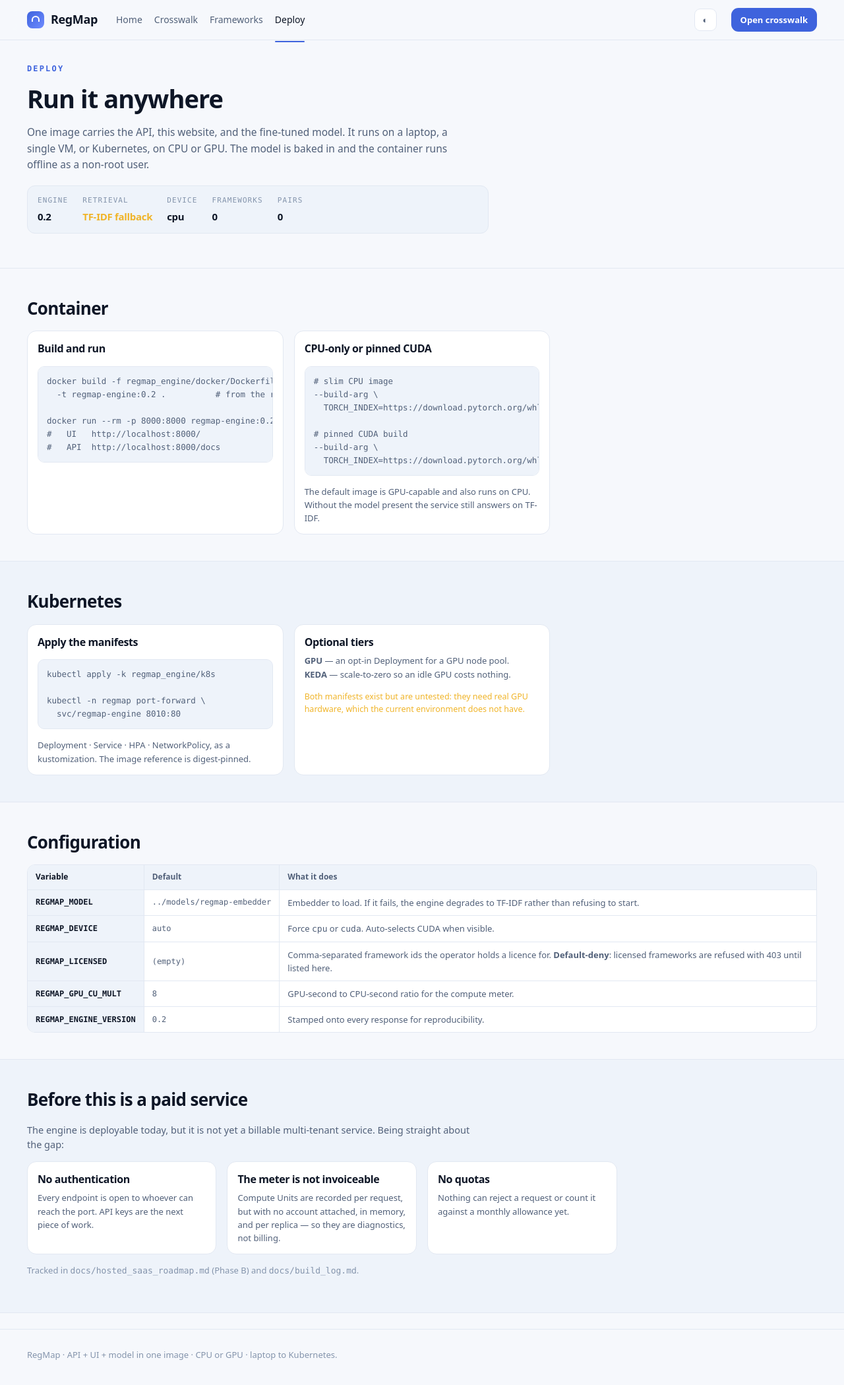
After one commit to samuelgtetteh/RegMap, a FastAPI app: page /deploy.html in a window 1280 px wide. The commit adds this page. Shown: the whole page at 66% size. Run offline with FastAPI, Linux system fonts and the light colour scheme; data that the repository does not hold is empty.

Commit message:
Split the site into a page per nav title; drop API/health from public nav
The site was one page with #frameworks and #deploy as anchors. Each nav title
is now a real page.

- web/frameworks.html: live coverage read from the engine. Summary stats
  (frameworks live, controls indexed, answerable pairs, official vs derived
  routes), framework cards grouped by family with versions and hub flags, a
  pair matrix (from down / to across, cells reading official, official
  inverted, derived, or none) that makes the hub payoff visible, and a
  licensing legend for the three access tiers.
- web/deploy.html: a live "what this instance is running" strip from /health,
  container build/run, CPU and pinned-CUDA build args, k8s apply, a
  configuration table for every REGMAP_* env var, and a "before this is a paid
  service" section saying plainly that there is no auth, the meter is not
  invoiceable, and there are no quotas.
- web/index.html: trimmed to a landing page -- hero, live demo, how it works,
  and three cards routing to the new pages. The coverage card carries the real
  framework and control counts.
- site.css: code blocks, matrix/config tables, clickable tiles.

Removed /docs and /health from the nav. They expose engine internals and are
meant to become admin-only. This stops advertising them; it is NOT access
control, and both remain reachable by URL. The real work is specified as Phase
B7 in docs/build_log.md, with one constraint worth stating up front:

  /health must be SPLIT, not gated. k8s/deployment.yaml points startupProbe,
  readinessProbe and livenessProbe all at /health, so requiring auth there
  would make every pod fail its probes and never go ready. Public /health
  should return {"status":"ok"} only; the current payload additionally leaks
  the model filesystem path, device, framework list and versions, and that
  detail belongs behind admin.

Also fixes long TORCH_INDEX URLs overflowing their card on the deploy page.

Verified: all four pages return 200, all inline and standalone JS passes
node --check, no dead references to the removed homepage elements remain, and
every page was rendered and inspected in headless Chrome.

```diff
--- a/regmap_engine/web/assets/shell.js
+++ b/regmap_engine/web/assets/shell.js
@@ -3,12 +3,15 @@
    add one entry to NAV below + drop a new <app>.html that links these two files. */
 (function () {
   // The site's pages. Add an app here and it appears in the nav on every page.
+  // One entry per page. Each id matches a <body data-page="…"> so the active link underlines itself.
+  // NOTE: /docs (the API explorer) and /health are deliberately NOT listed — they expose engine
+  // internals and are meant to become admin-only. Removing them from the nav stops advertising them;
+  // it is not access control. Real gating lands with the Phase B auth work.
   const NAV = [
     { id: "home",       label: "Home",       href: "/" },
     { id: "crosswalk",  label: "Crosswalk",  href: "/crosswalk.html" },
-    { id: "frameworks", label: "Frameworks", href: "/#frameworks" },
-    { id: "deploy",     label: "Deploy",     href: "/#deploy" },
-    { id: "api",        label: "API",        href: "/docs" },
+    { id: "frameworks", label: "Frameworks", href: "/frameworks.html" },
+    { id: "deploy",     label: "Deploy",     href: "/deploy.html" },
   ];
 
   const page = document.body.dataset.page || "";
@@ -23,7 +26,6 @@
        <nav class="nav-links">${links}</nav>
        <span class="nav-sp"></span>
        <button class="icon-btn" id="themeToggle" title="Toggle theme" aria-label="Toggle theme">◐</button>
-       <a class="btn ghost sm" href="/docs">API docs</a>
        <a class="btn primary sm" href="/crosswalk.html">Open crosswalk</a>
      </div>`;
   document.body.prepend(header);
--- a/regmap_engine/web/assets/site.css
+++ b/regmap_engine/web/assets/site.css
@@ -154,6 +154,32 @@ textarea{resize:vertical;min-height:74px;line-height:1.5}
   border-radius:50%;animation:sp .7s linear infinite;vertical-align:-2px}
 @keyframes sp{to{transform:rotate(360deg)}}
 
+/* ---- code blocks (deploy page) ------------------------------------------- */
+pre.code{font-family:var(--mono);font-size:12.5px;line-height:1.6;color:var(--muted);background:var(--surface-2);
+  border:1px solid var(--line);border-radius:10px;padding:12px 13px;margin:8px 0 0;overflow-x:auto;
+  white-space:pre}
+
+/* ---- matrix / config tables --------------------------------------------- */
+table.mtx{border-collapse:separate;border-spacing:0;width:100%;font-size:13px;background:var(--surface);
+  border:1px solid var(--line);border-radius:12px;overflow:hidden}
+table.mtx th,table.mtx td{padding:9px 12px;text-align:left;border-bottom:1px solid var(--line);
+  border-right:1px solid var(--line);white-space:nowrap}
+table.mtx tr:last-child th,table.mtx tr:last-child td{border-bottom:0}
+table.mtx th:last-child,table.mtx td:last-child{border-right:0}
+table.mtx th{font-weight:600;background:var(--surface-2);font-size:12px;color:var(--muted)}
+table.mtx th.rowh{color:var(--ink);font-weight:600;white-space:normal;min-width:150px}
+table.mtx th.corner{color:var(--faint);font-family:var(--mono);font-size:11px}
+table.mtx td{font-family:var(--mono);font-size:11.5px}
+table.mtx td.ok{color:var(--ok);background:rgba(61,220,132,.09);font-weight:600}
+table.mtx td.der{color:var(--warn);background:rgba(240,180,41,.09);font-weight:600}
+table.mtx td.none,table.mtx td.self{color:var(--faint);text-align:center}
+table.mtx.cfg td{white-space:normal;font-family:var(--sans);font-size:13px;color:var(--muted)}
+table.mtx.cfg td.mono,table.mtx.cfg th.mono{font-family:var(--mono);font-size:12px;white-space:nowrap}
+
+/* clickable tiles keep their link colour but gain the hover lift */
+a.tile{color:inherit}
+a.tile h3{color:var(--accent)}
+
 /* framework coverage cards (data-driven from /frameworks) */
 .fw{display:flex;justify-content:space-between;align-items:center;gap:10px;padding:9px 0;
   border-bottom:1px solid var(--line);font-size:13.5px}
--- /dev/null
+++ b/regmap_engine/web/deploy.html
@@ -0,0 +1,146 @@
+<!doctype html>
+<html lang="en">
+<head>
+<meta charset="utf-8">
+<meta name="viewport" content="width=device-width, initial-scale=1">
+<title>RegMap — deploy</title>
+<link rel="stylesheet" href="assets/site.css">
+</head>
+<body data-page="deploy">
+
+<section class="section pad bleed" style="padding-top:34px">
+  <div class="eyebrow">Deploy</div>
+  <h1 style="font-size:clamp(26px,3.6vw,38px);margin-top:6px">Run it anywhere</h1>
+  <p class="lead" style="color:var(--muted);font-size:15.5px;margin:10px 0 0;max-width:74ch">
+    One image carries the API, this website, and the fine-tuned model. It runs on a laptop, a single VM,
+    or Kubernetes, on CPU or GPU. The model is baked in and the container runs offline as a non-root user.
+  </p>
+  <div class="cov" id="live" style="margin-top:20px;max-width:700px"></div>
+</section>
+
+<hr class="divider">
+
+<section class="section pad bleed">
+  <div class="row-head"><h2>Container</h2></div>
+  <div class="grid" style="grid-template-columns:repeat(auto-fill,minmax(340px,1fr))">
+    <div class="tile" style="box-shadow:none"><div class="body">
+      <h3>Build and run</h3>
+      <pre class="code">docker build -f regmap_engine/docker/Dockerfile \
+  -t regmap-engine:0.2 .          # from the repo root
+
+docker run --rm -p 8000:8000 regmap-engine:0.2
+#   UI   http://localhost:8000/
+#   API  http://localhost:8000/docs</pre>
+    </div></div>
+    <div class="tile" style="box-shadow:none"><div class="body">
+      <h3>CPU-only or pinned CUDA</h3>
+      <pre class="code"># slim CPU image
+--build-arg \
+  TORCH_INDEX=https://download.pytorch.org/whl/cpu
+
+# pinned CUDA build
+--build-arg \
+  TORCH_INDEX=https://download.pytorch.org/whl/cu121</pre>
+      <p style="margin-top:8px">The default image is GPU-capable and also runs on CPU. Without the model
+         present the service still answers on TF-IDF.</p>
+    </div></div>
+  </div>
+</section>
+
+<section class="band bleed">
+  <div class="section pad">
+    <div class="row-head"><h2>Kubernetes</h2></div>
+    <div class="grid" style="grid-template-columns:repeat(auto-fill,minmax(340px,1fr))">
+      <div class="tile" style="box-shadow:none"><div class="body">
+        <h3>Apply the manifests</h3>
+        <pre class="code">kubectl apply -k regmap_engine/k8s
+
+kubectl -n regmap port-forward \
+  svc/regmap-engine 8010:80</pre>
+        <p style="margin-top:8px">Deployment · Service · HPA · NetworkPolicy, as a kustomization. The
+           image reference is digest-pinned.</p>
+      </div></div>
+      <div class="tile" style="box-shadow:none"><div class="body">
+        <h3>Optional tiers</h3>
+        <p><b>GPU</b> — an opt-in Deployment for a GPU node pool.<br>
+           <b>KEDA</b> — scale-to-zero so an idle GPU costs nothing.</p>
+        <p style="color:var(--warn);font-size:12.5px;margin-top:8px">Both manifests exist but are
+           untested: they need real GPU hardware, which the current environment does not have.</p>
+      </div></div>
+    </div>
+  </div>
+</section>
+
+<section class="section pad bleed">
+  <div class="row-head"><h2>Configuration</h2></div>
+  <div style="overflow-x:auto"><table class="mtx cfg">
+    <tr><th class="rowh">Variable</th><th>Default</th><th>What it does</th></tr>
+    <tr><th class="rowh mono">REGMAP_MODEL</th><td class="mono">../models/regmap-embedder</td>
+        <td>Embedder to load. If it fails, the engine degrades to TF-IDF rather than refusing to start.</td></tr>
+    <tr><th class="rowh mono">REGMAP_DEVICE</th><td class="mono">auto</td>
+        <td>Force <span class="mono">cpu</span> or <span class="mono">cuda</span>. Auto-selects CUDA when visible.</td></tr>
+    <tr><th class="rowh mono">REGMAP_LICENSED</th><td class="mono">(empty)</td>
+        <td>Comma-separated framework ids the operator holds a licence for. <b>Default-deny</b>: licensed
+            frameworks are refused with 403 until listed here.</td></tr>
+    <tr><th class="rowh mono">REGMAP_GPU_CU_MULT</th><td class="mono">8</td>
+        <td>GPU-second to CPU-second ratio for the compute meter.</td></tr>
+    <tr><th class="rowh mono">REGMAP_ENGINE_VERSION</th><td class="mono">0.2</td>
+        <td>Stamped onto every response for reproducibility.</td></tr>
+  </table></div>
+</section>
+
+<section class="band bleed">
+  <div class="section pad">
+    <div class="row-head"><h2>Before this is a paid service</h2></div>
+    <p class="lead" style="font-size:14.5px;color:var(--muted);max-width:82ch;margin:0 0 14px">
+      The engine is deployable today, but it is not yet a billable multi-tenant service. Being straight
+      about the gap:
+    </p>
+    <div class="grid">
+      <div class="tile" style="box-shadow:none"><div class="body"><h3>No authentication</h3>
+        <p>Every endpoint is open to whoever can reach the port. API keys are the next piece of work.</p></div></div>
+      <div class="tile" style="box-shadow:none"><div class="body"><h3>The meter is not invoiceable</h3>
+        <p>Compute Units are recorded per request, but with no account attached, in memory, and per
+           replica — so they are diagnostics, not billing.</p></div></div>
+      <div class="tile" style="box-shadow:none"><div class="body"><h3>No quotas</h3>
+        <p>Nothing can reject a request or count it against a monthly allowance yet.</p></div></div>
+    </div>
+    <p style="font-size:13px;color:var(--faint);margin-top:14px">
+      Tracked in <span class="mono">docs/hosted_saas_roadmap.md</span> (Phase B) and
+      <span class="mono">docs/build_log.md</span>.
+    </p>
+  </div>
+</section>
+
+<footer class="site-footer pad bleed">
+  RegMap · API + UI + model in one image · CPU or GPU · laptop to Kubernetes.
+</footer>
+
+<script src="assets/api.js"></script>
+<script src="assets/shell.js"></script>
+<script>
+(function () {
+  /* Show what this instance is actually running, so the page describes reality. */
+  (async function () {
+    let h;
+    try { h = await RegMap.health(); } catch (e) {
+      document.getElementById("live").outerHTML =
+        `<div class="note err">${RegMap.esc(e.message)}</div>`;
+      return;
+    }
+    document.getElementById("live").innerHTML = `
+      <div><span class="k">engine</span><span class="v" style="font-size:15px;padding-top:3px">${
+        RegMap.esc(h.version.engine)}</span></div>
+      <div><span class="k">retrieval</span><span class="v ${h.embedder ? "good" : "mid"}"
+        style="font-size:15px;padding-top:3px">${h.embedder ? "embedder" : "TF-IDF fallback"}</span></div>
+      <div><span class="k">device</span><span class="v" style="font-size:15px;padding-top:3px">${
+        RegMap.esc(h.device || "cpu")}</span></div>
+      <div><span class="k">frameworks</span><span class="v" style="font-size:15px;padding-top:3px">${
+        h.frameworks.length}</span></div>
+      <div><span class="k">pairs</span><span class="v" style="font-size:15px;padding-top:3px">${
+        h.pairs}</span></div>`;
+  })();
+})();
+</script>
+</body>
+</html>
```
Also changed, not shown: docs/build_log.md (+36 -0 lines), regmap_engine/web/frameworks.html (added, +147 -0 lines), regmap_engine/web/index.html (+22 -55 lines).
